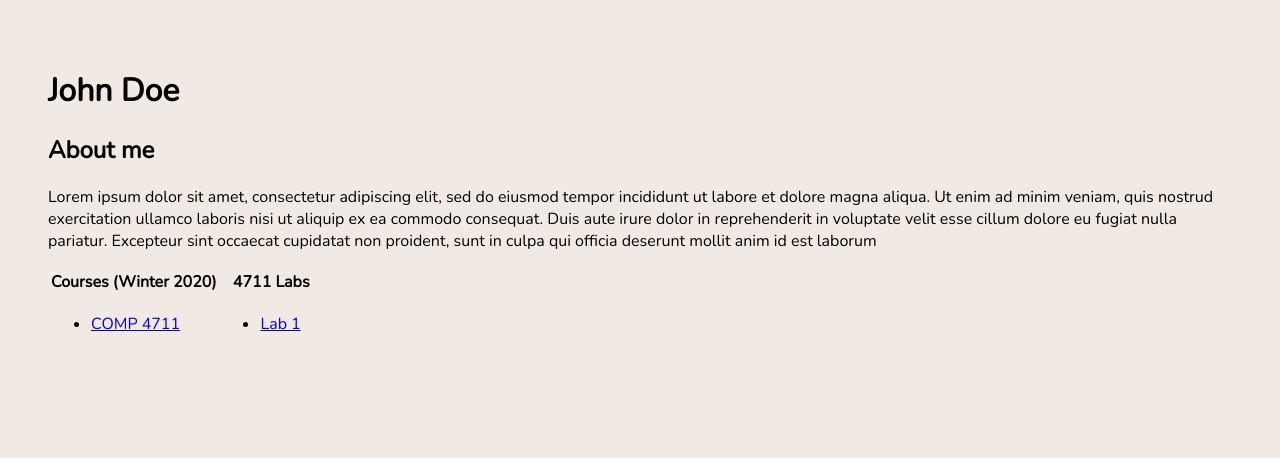
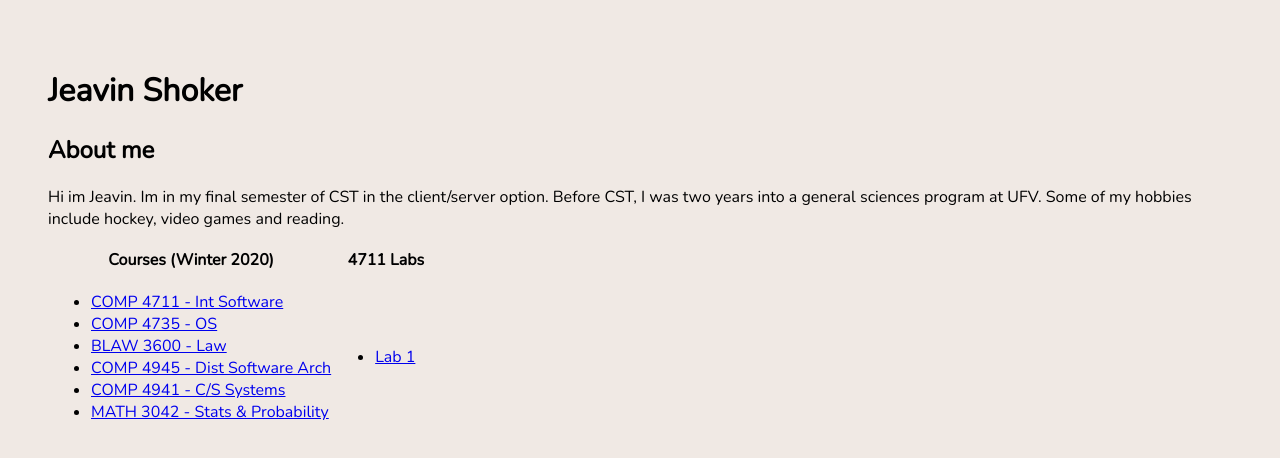
Before and after one commit to Jeavin/Jeavin.github.io, a plain HTML site: page index.html in a window 1280 px wide. Drawn offline with nearby package versions, Linux system fonts and the light colour scheme.

Commit message:
added bio and classes

```diff
--- a/index.html
+++ b/index.html
@@ -15,14 +15,11 @@
 </head>
 <body>
 <h1>
-    John Doe
+    Jeavin Shoker
 </h1>
 <h2>About me</h2>
 <p>
-    Lorem ipsum dolor sit amet, consectetur adipiscing elit, sed do eiusmod tempor incididunt ut labore et dolore magna aliqua.
-    Ut enim ad minim veniam, quis nostrud exercitation ullamco laboris nisi ut aliquip ex ea commodo consequat.
-    Duis aute irure dolor in reprehenderit in voluptate velit esse cillum dolore eu fugiat nulla pariatur.
-    Excepteur sint occaecat cupidatat non proident, sunt in culpa qui officia deserunt mollit anim id est laborum
+    Hi im Jeavin. Im in my final semester of CST in the client/server option. Before CST, I was two years into a general sciences program at UFV. Some of my hobbies include hockey, video games and reading.
 </p>
 <table>
     <tr>
@@ -33,8 +30,23 @@
         <td>
             <ul>
                 <li>
-                    <a href="https://www.bcit.ca/study/outlines/20201047992">COMP 4711</a>
+                    <a href="https://www.bcit.ca/study/outlines/20201047992">COMP 4711 - Int Software</a>
                 </li>
+				<li>
+					<a href="https://www.bcit.ca/study/outlines/20201073687">COMP 4735 - OS</a>
+				</li>
+				<li>
+					<a href="https://www.bcit.ca/study/outlines/20201012716">BLAW 3600 - Law</a>
+				</li>
+				<li>
+					<a href="https://www.bcit.ca/study/outlines/20201019467">COMP 4945 - Dist Software Arch</a>
+				</li>
+				<li>
+					<a href="https://www.bcit.ca/study/outlines/20201019468">COMP 4941 - C/S Systems</a>
+				</li>
+				<li>
+					<a href="https://www.bcit.ca/study/outlines/20201086089">MATH 3042 - Stats & Probability</a>
+				</li>
             </ul>
         </td>
         <td>
```
